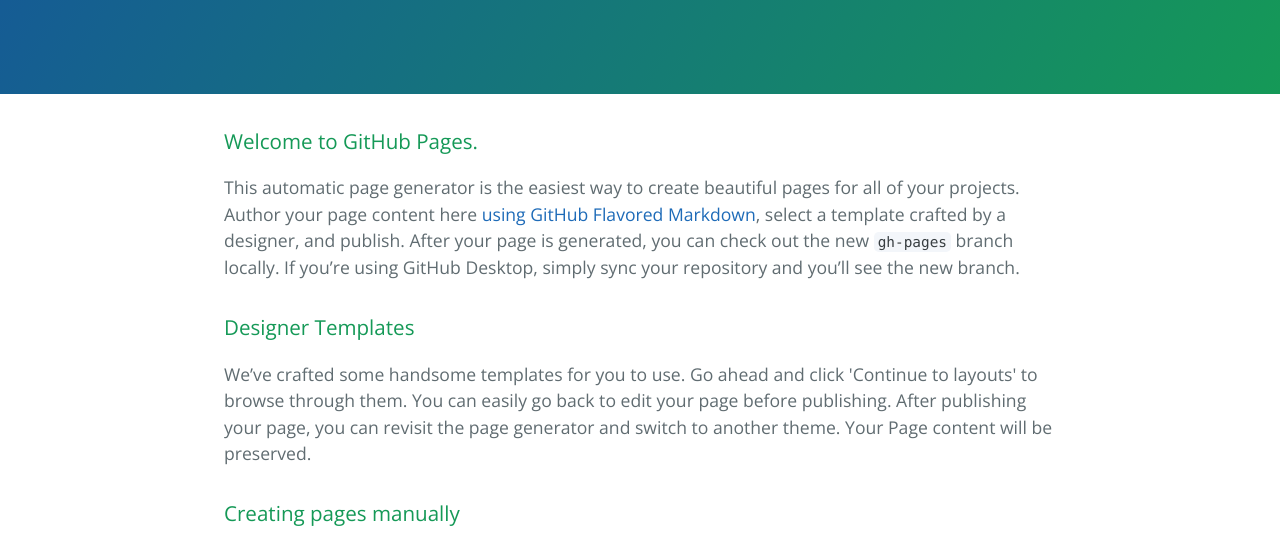
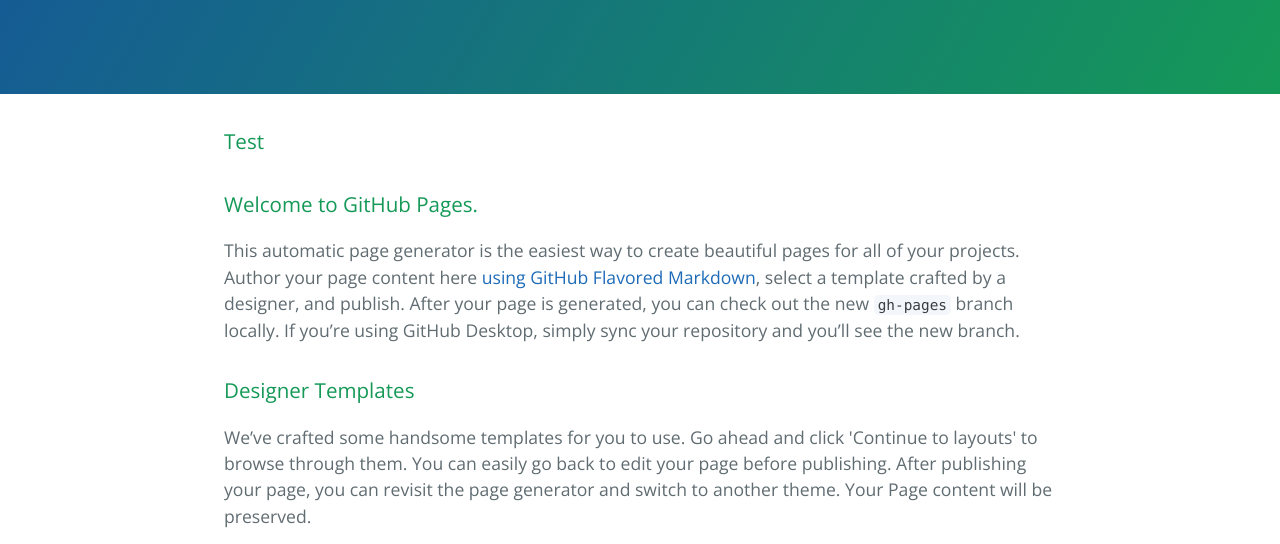
Before and after one commit to araujoraphael/araujoraphael.github.io, a plain HTML site: page index.html in a window 1280 px wide. Shown: the part 176-720 px from the top of the page. Drawn offline with nearby package versions, Linux system fonts and the light colour scheme.

Commit message:
Update index.html

```diff
--- a/index.html
+++ b/index.html
@@ -16,6 +16,8 @@
     </section>
 
     <section class="main-content">
+
+      <h3> <a class="anchor" href="news" aria-hidden="true"><span class="octicon octicon-link"></span></a>Test</h3>
       <h3>
 <a id="welcome-to-github-pages" class="anchor" href="#welcome-to-github-pages" aria-hidden="true"><span class="octicon octicon-link"></span></a>Welcome to GitHub Pages.</h3>
 
```
